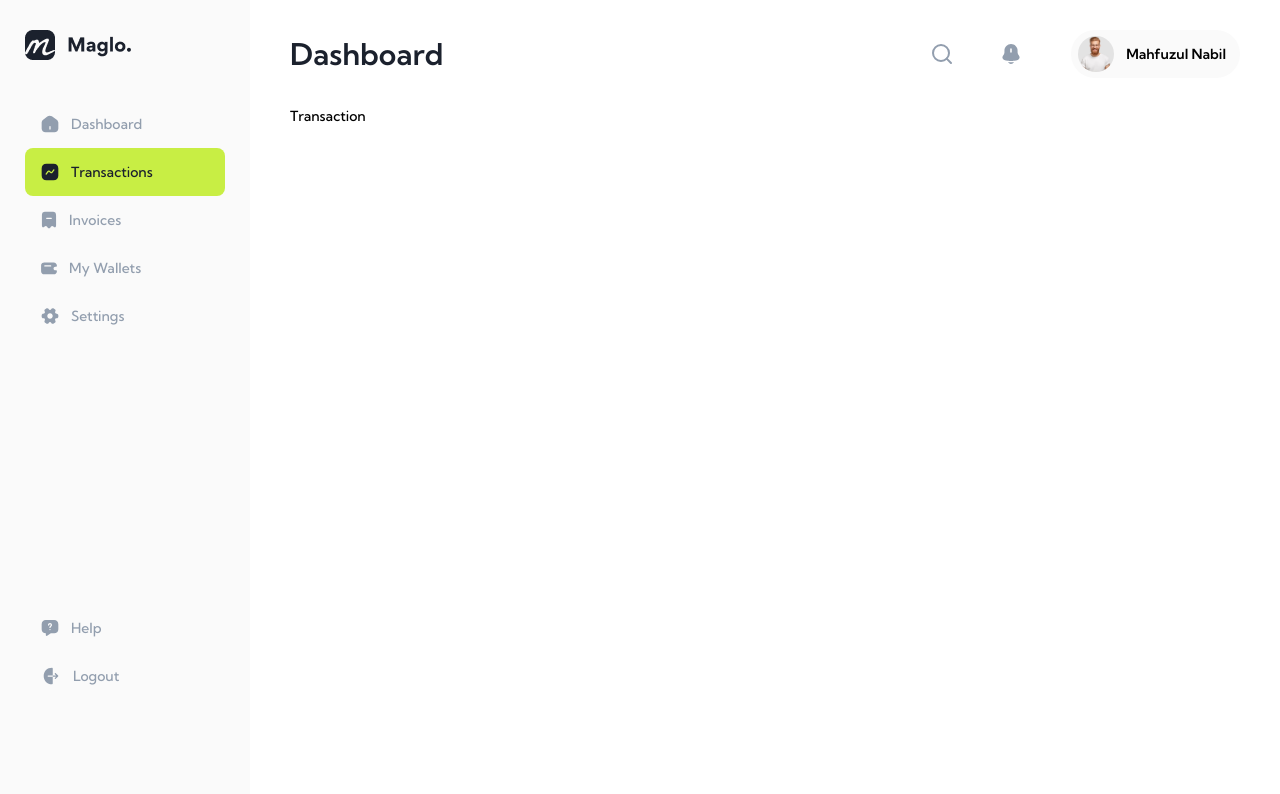
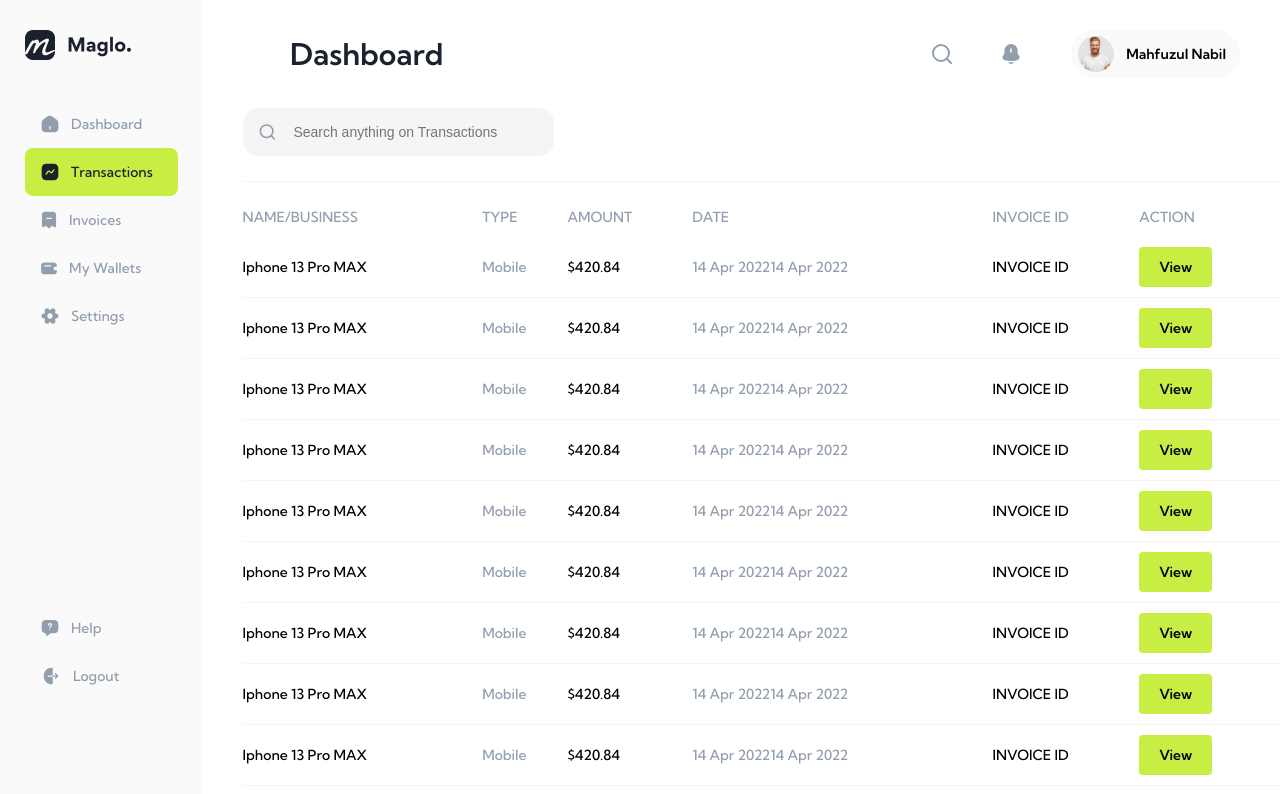
Before and after one commit to rowengit/financial-management, a Next.js app: page /transaction in a window 1280 px wide. Shown: the top 794 px of the page. Built offline with nearby package versions, Linux system fonts and the light colour scheme.

Commit message:
feat: done transaction page

```diff
--- a/components/common/button.tsx
+++ b/components/common/button.tsx
@@ -8,14 +8,22 @@ const Styled = styled.button`
 	gap: 10px;
 
 	font-weight: 600;
-	font-size: 16px;
-	line-height: 20px;
-	text-align: center;
-	color: ${p => p.theme.colors.text_primary};
 
-	line-height: 48px;
-	width: 100%;
-	border-radius: 10px;
+	&.action {
+		border-radius: 4px;
+		font-size: 14px;
+		line-height: 40px;
+		padding: 0 20px;
+	}
+
+	&:not(.action) {
+		font-size: 16px;
+		text-align: center;
+		color: ${p => p.theme.colors.text_primary};
+		line-height: 48px;
+		width: 100%;
+		border-radius: 10px;
+	}
 
 	&.btn-submit {
 		background: ${p => p.theme.colors.button_bg_primary};
--- a/pages/transaction.tsx
+++ b/pages/transaction.tsx
@@ -1,7 +1,111 @@
 import { withAfterLogin } from "@components/hoc/withAfterLogin";
+import styled from "styled-components";
+import { Search } from "@icons";
+import { Button } from "@components/common/button";
+
+const Styled = styled.main`
+	width: 100%;
+
+	> div {
+		border-bottom: 1px ${p => p.theme.colors.border_third} solid;
+		margin-bottom: 25px;
+
+		.ipt-icon {
+			border-radius: 15px;
+			width: 30%;
+			background: ${p => p.theme.colors.border_third};
+			display: flex;
+			align-items: center;
+			margin-bottom: 25px;
+			svg {
+				margin: 12px 15px;
+			}
+			input {
+				border: none;
+				background: none;
+				width: 100%;
+				margin-right: 15px;
+				&:focus {
+					outline: none;
+				}
+			}
+		}
+	}
+`;
+
+const Table = styled.div`
+	width: 100%;
+	display: table;
+	border-collapse: collapse;
+
+	> div {
+		display: table-row;
+		&:not(:first-child) {
+			border-bottom: 1px ${p => p.theme.colors.border_third} solid;
+		}
+
+		> div {
+			display: table-cell;
+			line-height: 60px;
+
+			&:nth-child(even) {
+				color: ${p => p.theme.colors.text_third};
+			}
+		}
+
+		&:first-child {
+			> div {
+				line-height: 20px;
+				padding-bottom: 10px;
+				color: ${p => p.theme.colors.text_third};
+			}
+		}
+	}
+`;
 
 function Transaction() {
-	return <main>Transaction</main>;
+	const arr = new Array(20);
+	arr.fill(0);
+
+	return (
+		<Styled>
+			<div>
+				<div className="ipt-icon">
+					<Search />
+					<input placeholder="Search anything on Transactions" />
+				</div>
+			</div>
+			<Table>
+				<div>
+					<div>NAME/BUSINESS</div>
+					<div>TYPE</div>
+					<div>AMOUNT</div>
+					<div>DATE</div>
+					<div>INVOICE ID</div>
+					<div>ACTION</div>
+				</div>
+				{arr.map((r, rIdx) => (
+					<TableRow key={rIdx} />
+				))}
+			</Table>
+		</Styled>
+	);
 }
 
+const TableRow = () => (
+	<div>
+		<div>Iphone 13 Pro MAX</div>
+		<div>Mobile</div>
+		<div>$420.84</div>
+		<div>
+			<span>14 Apr 2022</span>
+			<span>14 Apr 2022</span>
+		</div>
+		<div>INVOICE ID</div>
+		<div>
+			<Button className="btn-submit action">View</Button>
+		</div>
+	</div>
+);
+
 export default withAfterLogin(Transaction);
```
